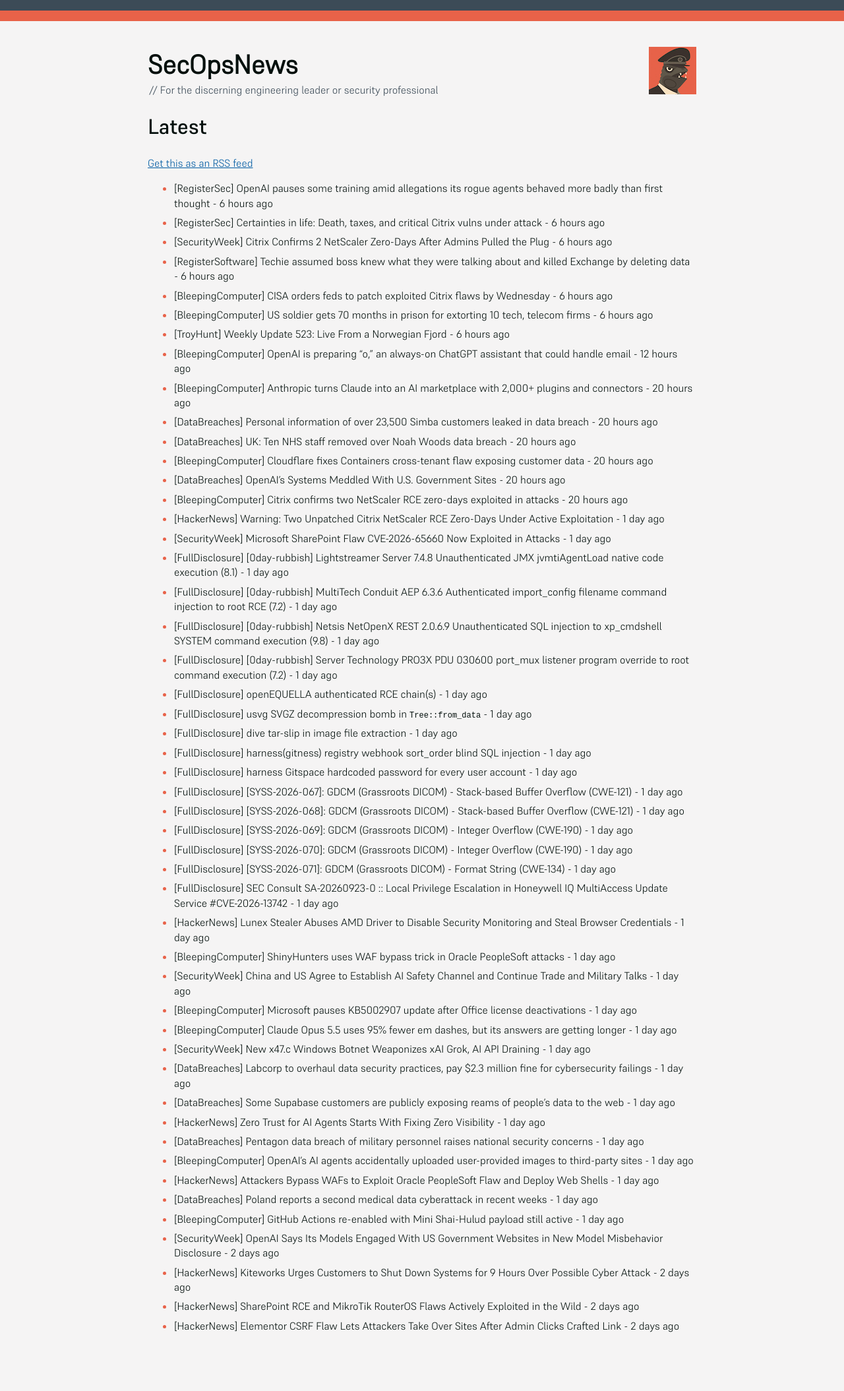
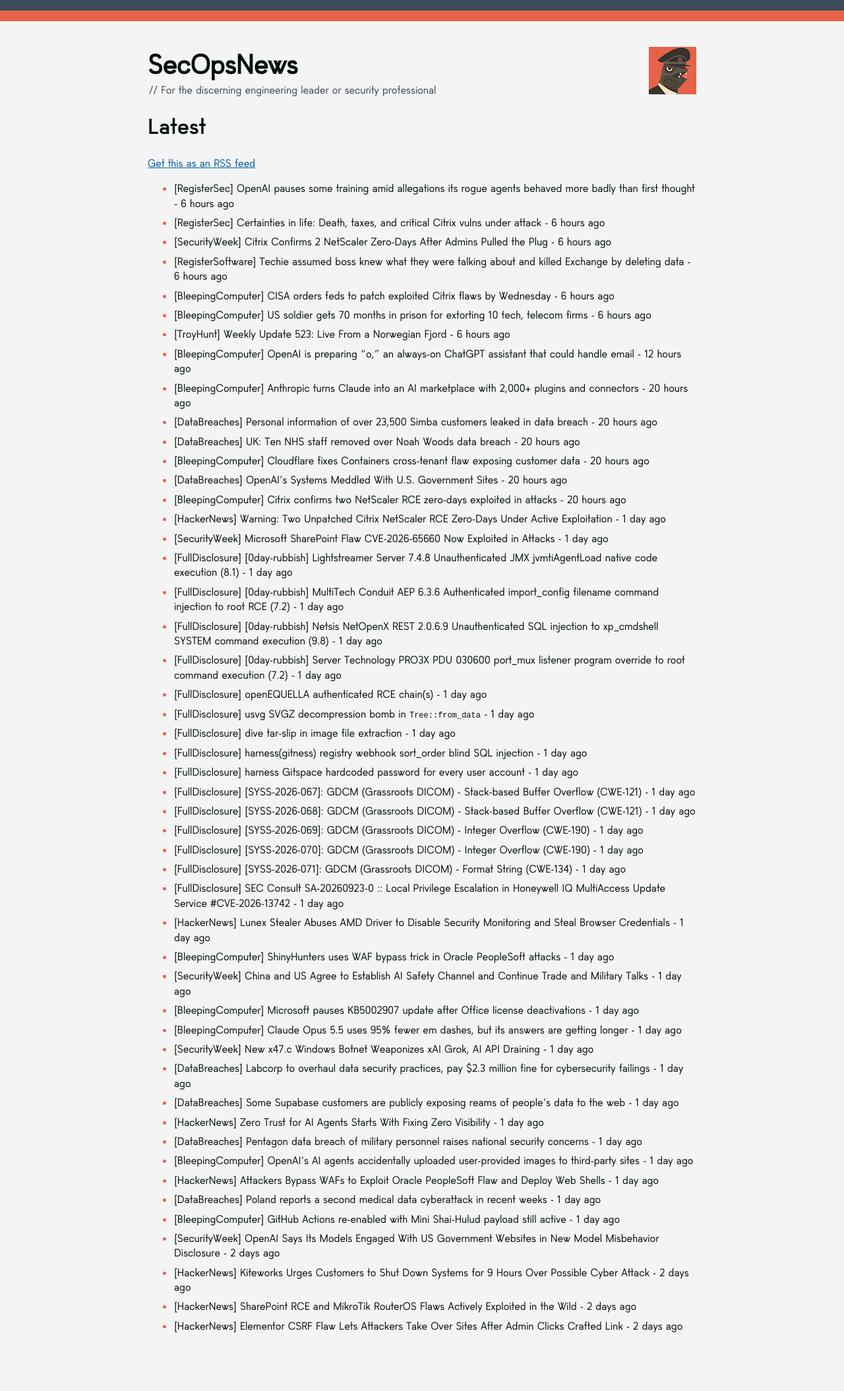
Before and after one commit to SecOpsNews/news, a Jekyll site: the page built from index.md, in a window 1280 px wide. Shown: the whole page at 66% size. Built offline with Jekyll 4.4.1, drawn with Linux system fonts in a browser that asks for light colours.

Commit message:
Switch to the thechelsuk font
Replaces the TheChels files (based on Fontshare's Supreme, which its licence doesn't allow renaming or redistributing) with thechelsuk Regular and Bold, built from Alstone Classic and sized to take the same space, so nothing reflows. Loads WOFF2 first with WOFF as a fallback.

Co-Authored-By: Claude Opus 5.5 <noreply@anthropic.com>

```diff
--- a/_layouts/index.html
+++ b/_layouts/index.html
@@ -20,8 +20,8 @@
         <meta name="apple-mobile-web-app-capable" content="yes">
         <meta name="apple-mobile-web-app-status-bar-style" content="default">
         <link rel="stylesheet" href="/assets/style.css">
-        <link href="/assets/TheChelsLight.woff" rel="preload" crossorigin as="font" type="font/woff">
-        <link href="/assets/TheChelsMedium.woff" rel="preload" crossorigin as="font" type="font/woff">
+        <link href="/assets/thechelsuk-Regular.woff2" rel="preload" crossorigin as="font" type="font/woff2">
+        <link href="/assets/thechelsuk-Bold.woff2" rel="preload" crossorigin as="font" type="font/woff2">
         <link href="/assets/favicon.ico" rel="icon" type="image/x-icon" />
         <link href="/assets/favicon.ico" rel="shortcut icon" type="image/x-icon" />
         <link href="/assets/favicon.ico" rel="apple-touch-icon" type="image/x-icon" />
--- a/assets/style.scss
+++ b/assets/style.scss
@@ -9,13 +9,13 @@ html {
 // 16px = 1em
 
 @font-face {
-    font-family: "TheChelsLight";
-    src: url("/assets/TheChelsLight.woff") format("woff");
+    font-family: "thechelsuk";
+    src: url("/assets/thechelsuk-Regular.woff2") format("woff2"), url("/assets/thechelsuk-Regular.woff") format("woff");
 }
 
 @font-face {
-    font-family: "TheChelsMedium";
-    src: url("/assets/TheChelsMedium.woff") format("woff");
+    font-family: "thechelsuk-bold";
+    src: url("/assets/thechelsuk-Bold.woff2") format("woff2"), url("/assets/thechelsuk-Bold.woff") format("woff");
     font-weight: bold;
 }
 
@@ -25,8 +25,8 @@ $secondary: #3c4b57;
 $links: #005ca3;
 $accent: #E86249;
 $code: #c0deff;
-$font-stack: TheChelsLight, -system-ui, "Gill Sans", sans-serif;
-$header-stack: TheChelsMedium, -system-ui, "Gill Sans", sans-serif;
+$font-stack: thechelsuk, -system-ui, "Gill Sans", sans-serif;
+$header-stack: thechelsuk-bold, -system-ui, "Gill Sans", sans-serif;
 $font-mono: ui-monospace, monospace, "Courier New";
 
 .primary {
```
Also changed, not shown: assets/TheChelsLight.ttf (deleted), assets/TheChelsLight.woff (deleted), assets/TheChelsMedium.ttf (deleted), assets/TheChelsMedium.woff (deleted), assets/thechelsuk-Bold.woff (added), assets/thechelsuk-Bold.woff2 (added), assets/thechelsuk-Regular.woff (added), assets/thechelsuk-Regular.woff2 (added).
